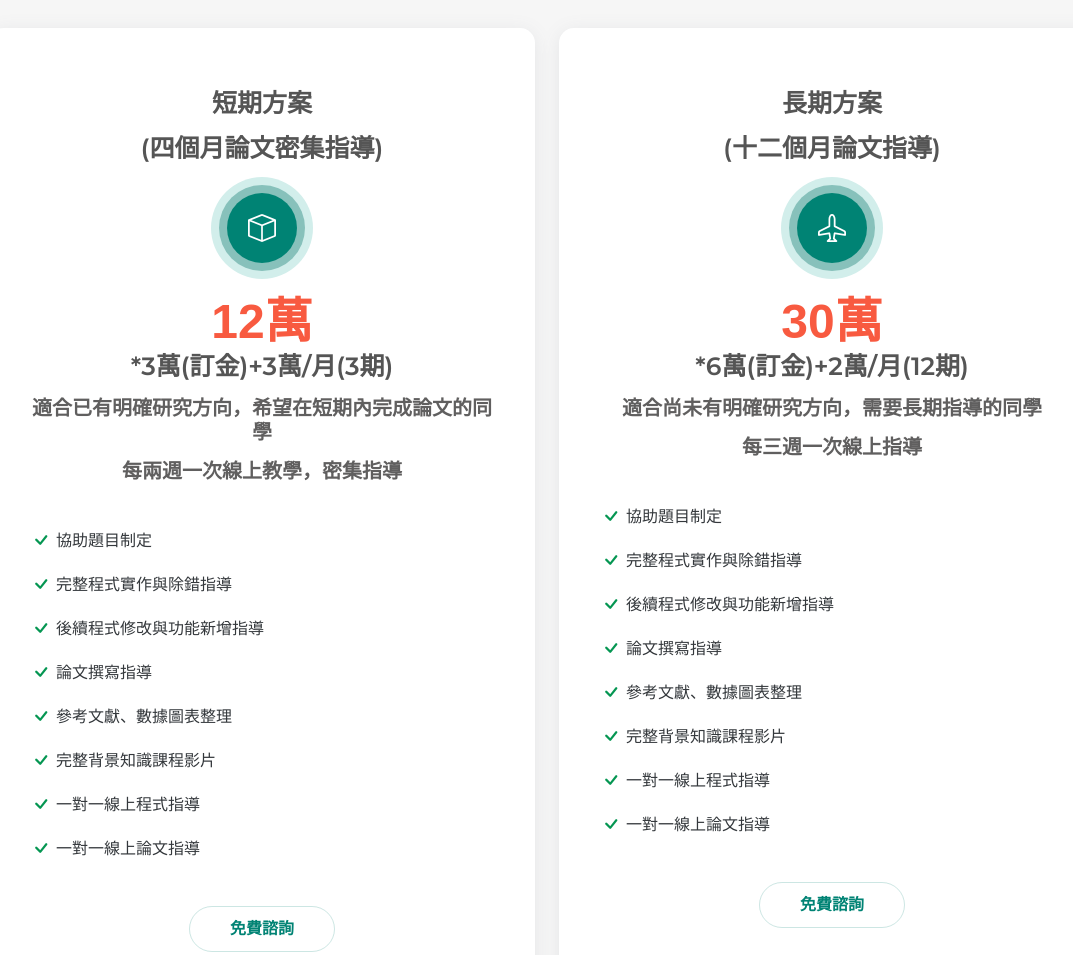
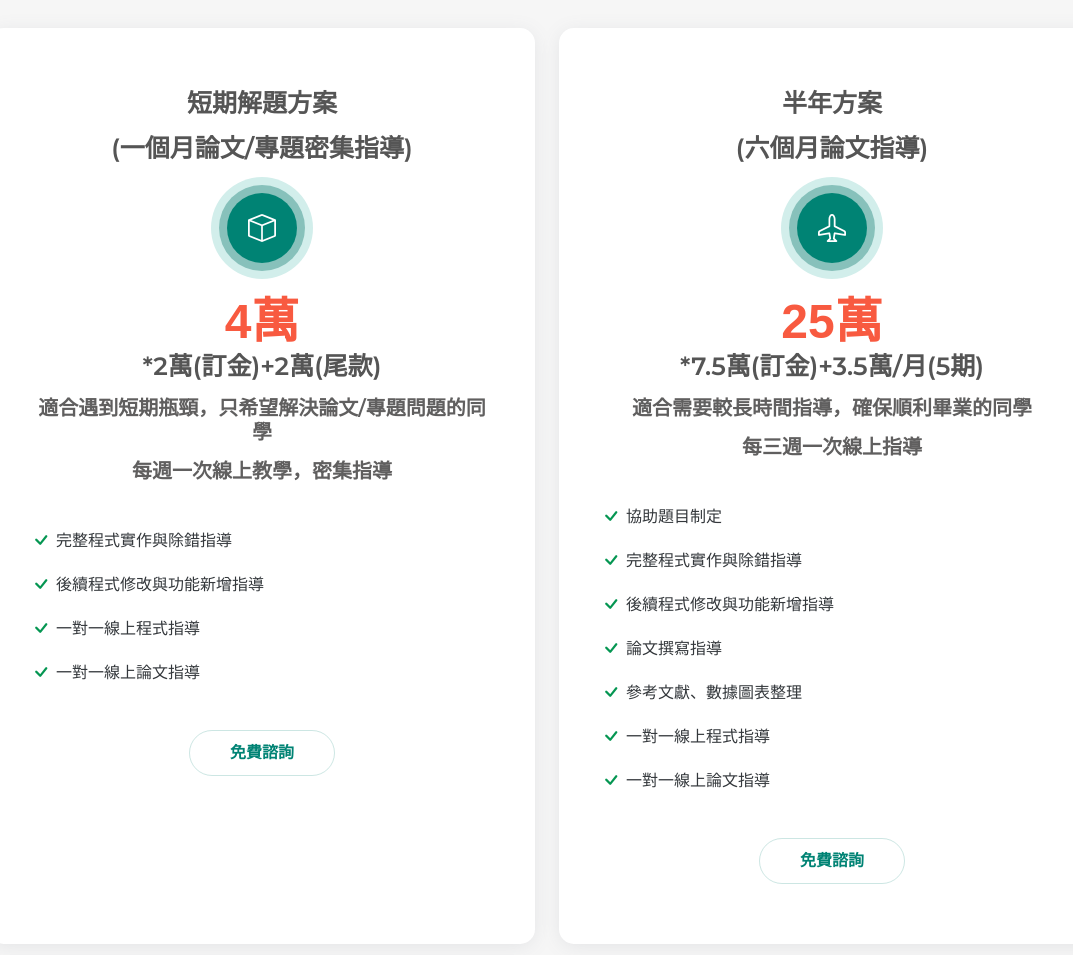
Before and after one commit to graycat4658/ntu-eecs-website, a plain HTML site: page index.html in a window 1280 px wide. Shown: the part 6520-7475 px from the top of the page, without its empty margins (93-1166 px from the left). Drawn offline with nearby package versions, Linux system fonts and the light colour scheme.

Commit message:
Add files via upload

```diff
--- a/index.html
+++ b/index.html
@@ -568,33 +568,27 @@
 
         <div class="section-header">
           <h2>報價方案</h2>
-          <h5>*除特殊高難度論文要求之外，本工作室任何論文題目均一價，來信或訊息請說明大致專案需求，並說明您想要的報價方案，費用均可分期</p>
+          <h5>*除特殊高難度論文要求之外，本工作室任何題目均一價，來信或訊息請說明大致專案需求，並說明您想要的報價方案，費用均可分期</p>
             <h5>*方案內容: 任何題目之專案或論文指導，完整協助程式實作輔導、後續修改與完整背景知識課程教學，以及論文或報告撰寫輔導</p>
         </div>
-
         <div class="row g-4 py-lg-5" data-aos="zoom-out" data-aos-delay="100">
 
           <div class="col-lg-6">
             <div class="pricing-item">
-              <h3>短期方案</h3>
-              <h3>(四個月論文密集指導)</h3>
+              <h3>短期解題方案</h3>
+              <h3>(一個月論文/專題密集指導)</h3>
               <div class="icon">
                 <i class="bi bi-box"></i>
               </div>
-              <h4>12萬</h4>
-              <h3>*3萬(訂金)+3<span>萬/月</span>(3期)</h3>
-              <h5>適合已有明確研究方向，希望在短期內完成論文的同學</h5>
-              <h5>每兩週一次線上教學，密集指導</h5>
+              <h4>4萬</h4>
+              <h3>*2萬(訂金)+2<span>萬</span>(尾款)</h3>
+              <h5>適合遇到短期瓶頸，只希望解決論文/專題問題的同學</h5>
+              <h5>每週一次線上教學，密集指導</h5>
               <ul>
-                <li><i class="bi bi-check"></i> 協助題目制定</li>
                 <li><i class="bi bi-check"></i> 完整程式實作與除錯指導</li>
                 <li><i class="bi bi-check"></i> 後續程式修改與功能新增指導</li>
-                <li><i class="bi bi-check"></i> 論文撰寫指導</li>
-                <li><i class="bi bi-check"></i> 參考文獻、數據圖表整理</li>
-                <li><i class="bi bi-check"></i> 完整背景知識課程影片</li>
                 <li><i class="bi bi-check"></i> 一對一線上程式指導</li>
                 <li><i class="bi bi-check"></i> 一對一線上論文指導</li>
-                <!-- *註:本方案不含一對一視訊教學，均透過訊息作指導 -->
               </ul>
               <div class="text-center"><a href="#contact" class="buy-btn">免費諮詢</a></div>
             </div>
@@ -602,14 +596,14 @@
 
         <div class="col-lg-6">
           <div class="pricing-item">
-            <h3>長期方案</h3>
-            <h3>(十二個月論文指導)</h3>
+            <h3>半年方案</h3>
+            <h3>(六個月論文指導)</h3>
             <div class="icon">
               <i class="bi bi-airplane"></i>
             </div>
-            <h4>30萬</h4>
-            <h3>*6萬(訂金)+2<span>萬/月</span>(12期)</h3>
-            <h5>適合尚未有明確研究方向，需要長期指導的同學</h5>
+            <h4>25萬</h4>
+            <h3>*7.5萬(訂金)+3.5<span>萬/月</span>(5期)</h3>
+            <h5>適合需要較長時間指導，確保順利畢業的同學</h5>
             <h5>每三週一次線上指導</h5>
             <ul>
               <li><i class="bi bi-check"></i> 協助題目制定</li>
@@ -617,7 +611,6 @@
               <li><i class="bi bi-check"></i> 後續程式修改與功能新增指導</li>
               <li><i class="bi bi-check"></i> 論文撰寫指導</li>
               <li><i class="bi bi-check"></i> 參考文獻、數據圖表整理</li>
-              <li><i class="bi bi-check"></i> 完整背景知識課程影片</li>
               <li><i class="bi bi-check"></i> <span>一對一線上程式指導</span></li>
               <li><i class="bi bi-check"></i> <span>一對一線上論文指導</span></li>
             </ul>
@@ -831,9 +824,13 @@
               • <strong style="color: red;">線上教學需配合學生需求做完整備課</strong><br>
               • <strong style="color: red;">除線上教學外需訊息解惑學生問題</strong><br><br>
               <strong>薪資待遇：</strong><br>
-              • <strong style="color: red;">每堂課程1.5小時，出場費5000元</strong><br>
-              • 彈性工作時間，可自由安排教學時間<br>
-              • 薪資優渥，遠優於其他家教平台薪資
+              <!-- • <strong style="color: red;">依接案學生量給薪，1位學生月薪資約為20000~30000元<br>
+                範例: 接案3位學生，每個月薪資約為60000~90000元
+              </strong><br> -->
+              • <strong style="color: red;">上課終點費2000元起跳，或以接案學生量給月薪(面議)</strong><br>
+              • 薪資優渥，遠優於一般家教薪資行情<br>
+              • 無需花時間尋找學生<br>
+              • 兼顧學業與工作<br>
             </h6>
             <a href="#contact" class="readmore stretched-link">立即應徵 <i class="bi bi-arrow-right"></i></a>
           </div>
@@ -849,7 +846,6 @@
               <strong>福利制度：</strong><br>
               • 彈性工作時間，可自由安排教學時間<br>
               • 全遠端工作<br>
-              • 薪資優渥，遠優於其他家教平台薪資<br>
               • 無需花時間尋找學生<br>
               • 兼顧學業與工作<br><br>
               <strong>請備妥履歷包含：</strong><br>
```
